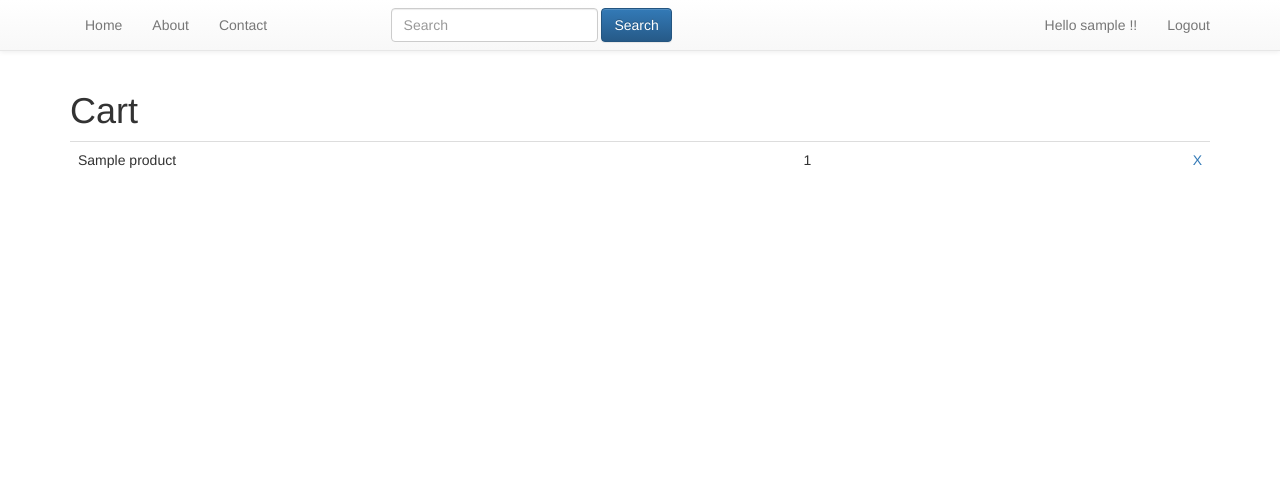
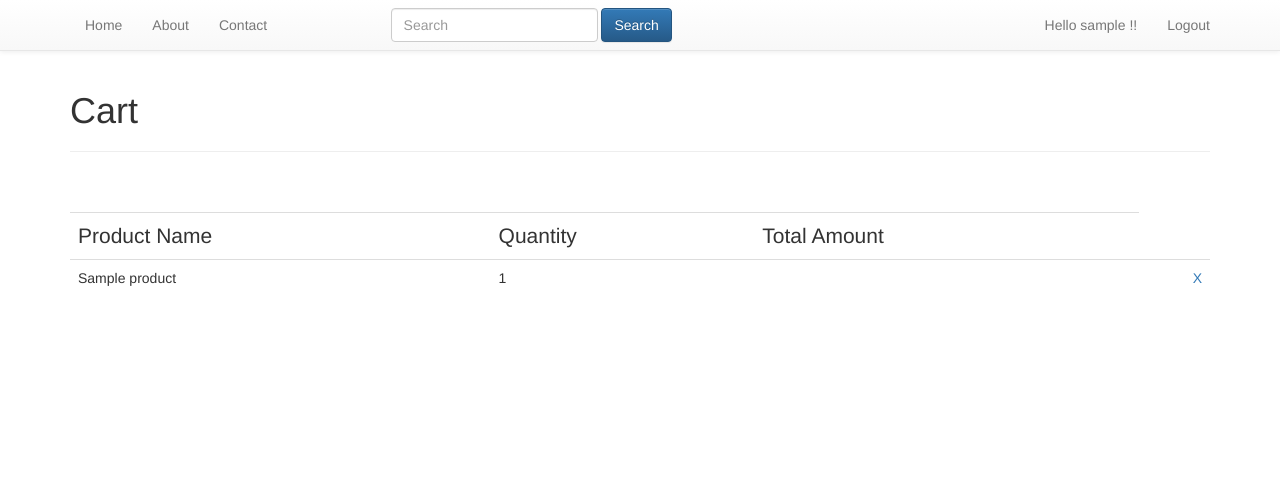
Before and after one commit to YunujD/JewelleryApp-1.9, a Django app: page /cart/?item=1 in a window 1280 px wide. Shown: the top 485 px of the page. Run offline with Django 3.2, Linux system fonts and the light colour scheme; a user stored in the database is signed in; tables that the repository leaves empty hold one stand-in row (values such as "Sample post"); some libraries are stand-ins or nearby versions.

Commit message:
update cart UI and added restrictions

```diff
--- a/carts/templates/carts/view.html
+++ b/carts/templates/carts/cart_view.html
@@ -3,13 +3,20 @@
 
 
 {% block content %}
-
+ {% if request.user.is_authenticated %}
 <h1>Cart</h1>
+<hr/>
+<br>
+<br>
 {% if object.cartitem_set.count < 1 %}
-<h2> cart empty</h2)>
-{% endif %}
+<h2> No items Present</h2)>
+{% else %}
 <table class='table'>
-
+<tr>
+	<th class='lead'>Product Name</th>
+	<th class='lead'>Quantity</th>
+	<th class='lead'>Total Amount </th>
+</tr>
 {% for item in object.cartitem_set.all %}
 
 <tr>
@@ -23,4 +30,9 @@
 
 
 </table>
+{% endif %}
+{% else %}
+<h3> Please login first </h3>
+
+{% endif %}
 {% endblock %}
--- a/carts/views.py
+++ b/carts/views.py
@@ -10,7 +10,7 @@ from carts.models import Cart, CartItem
 
 class CartView(SingleObjectMixin, View):
 	model = Cart
-	template_name = "carts/view.html"
+	template_name = "carts/cart_view.html"
 
 	def get_object(self, *args, **kwargs):
 		self.request.session.set_expiry(300) #5 minutes
```
